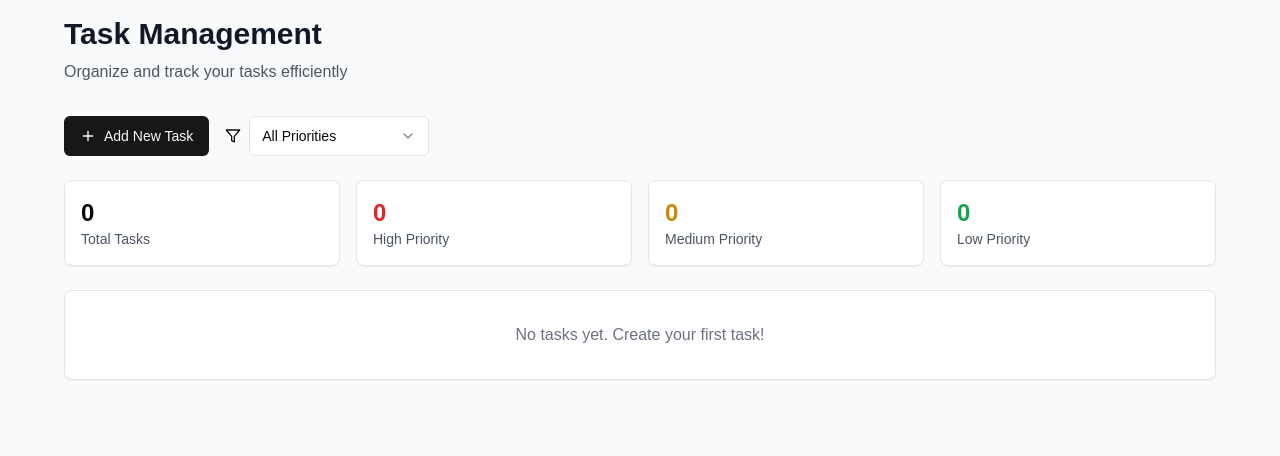
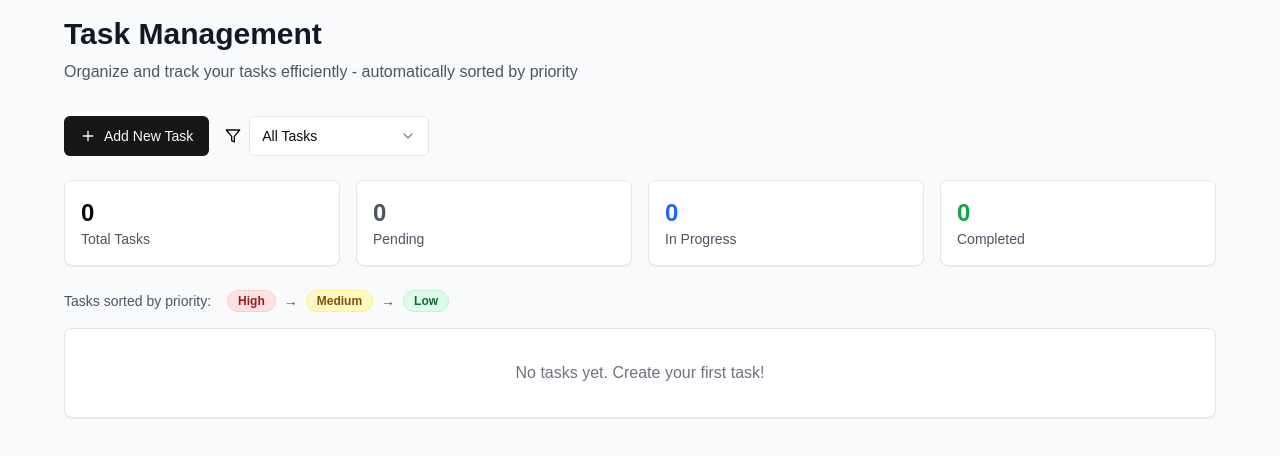
Before and after one commit to Marcello-Hugo-Laika/Task-Management-Web-Application, a Next.js app in the folder task-management/: page / in a window 1280 px wide. Shown: the top 456 px of the page. Built offline with nearby package versions, Linux system fonts and the light colour scheme.

Commit message:
update: sort by priority automatically, filter by status

```diff
--- a/task-management/app/page.tsx
+++ b/task-management/app/page.tsx
@@ -31,7 +31,7 @@ interface Task {
   updatedAt: string
 }
 
-type FilterType = "all" | "low" | "medium" | "high"
+type FilterType = "all" | "pending" | "in-progress" | "completed"
 
 export default function TaskManager() {
   const [tasks, setTasks] = useState<Task[]>([])
@@ -143,10 +143,27 @@ export default function TaskManager() {
     setIsEditDialogOpen(true)
   }
 
-  const filteredTasks = tasks.filter((task) => {
-    if (filter === "all") return true
-    return task.priority === filter
-  })
+  // Priority sorting function
+  const getPriorityOrder = (priority: Task["priority"]) => {
+    switch (priority) {
+      case "high":
+        return 1
+      case "medium":
+        return 2
+      case "low":
+        return 3
+      default:
+        return 4
+    }
+  }
+
+  // Filter by status and sort by priority
+  const filteredAndSortedTasks = tasks
+    .filter((task) => {
+      if (filter === "all") return true
+      return task.status === filter
+    })
+    .sort((a, b) => getPriorityOrder(a.priority) - getPriorityOrder(b.priority))
 
   const getPriorityColor = (priority: Task["priority"]) => {
     switch (priority) {
@@ -181,7 +198,7 @@ export default function TaskManager() {
         {/* Header */}
         <div className="mb-8">
           <h1 className="text-3xl font-bold text-gray-900 mb-2">Task Management</h1>
-          <p className="text-gray-600">Organize and track your tasks efficiently</p>
+          <p className="text-gray-600">Organize and track your tasks efficiently - automatically sorted by priority</p>
         </div>
 
         {/* Controls */}
@@ -277,10 +294,10 @@ export default function TaskManager() {
                 <SelectValue />
               </SelectTrigger>
               <SelectContent>
-                <SelectItem value="all">All Priorities</SelectItem>
-                <SelectItem value="low">Low Priority</SelectItem>
-                <SelectItem value="medium">Medium Priority</SelectItem>
-                <SelectItem value="high">High Priority</SelectItem>
+                <SelectItem value="all">All Tasks</SelectItem>
+                <SelectItem value="pending">Pending</SelectItem>
+                <SelectItem value="in-progress">In Progress</SelectItem>
+                <SelectItem value="completed">Completed</SelectItem>
               </SelectContent>
             </Select>
           </div>
@@ -296,40 +313,56 @@ export default function TaskManager() {
           </Card>
           <Card>
             <CardContent className="p-4">
-              <div className="text-2xl font-bold text-red-600">{tasks.filter((t) => t.priority === "high").length}</div>
-              <div className="text-sm text-gray-600">High Priority</div>
+              <div className="text-2xl font-bold text-gray-600">
+                {tasks.filter((t) => t.status === "pending").length}
+              </div>
+              <div className="text-sm text-gray-600">Pending</div>
             </CardContent>
           </Card>
           <Card>
             <CardContent className="p-4">
-              <div className="text-2xl font-bold text-yellow-600">
-                {tasks.filter((t) => t.priority === "medium").length}
+              <div className="text-2xl font-bold text-blue-600">
+                {tasks.filter((t) => t.status === "in-progress").length}
               </div>
-              <div className="text-sm text-gray-600">Medium Priority</div>
+              <div className="text-sm text-gray-600">In Progress</div>
             </CardContent>
           </Card>
           <Card>
             <CardContent className="p-4">
               <div className="text-2xl font-bold text-green-600">
-                {tasks.filter((t) => t.priority === "low").length}
+                {tasks.filter((t) => t.status === "completed").length}
               </div>
-              <div className="text-sm text-gray-600">Low Priority</div>
+              <div className="text-sm text-gray-600">Completed</div>
             </CardContent>
           </Card>
         </div>
 
+        {/* Priority Legend */}
+        <div className="mb-4">
+          <div className="flex items-center gap-4 text-sm text-gray-600">
+            <span>Tasks sorted by priority:</span>
+            <div className="flex items-center gap-2">
+              <Badge className="bg-red-100 text-red-800 border-red-200">High</Badge>
+              <span>→</span>
+              <Badge className="bg-yellow-100 text-yellow-800 border-yellow-200">Medium</Badge>
+              <span>→</span>
+              <Badge className="bg-green-100 text-green-800 border-green-200">Low</Badge>
+            </div>
+          </div>
+        </div>
+
         {/* Task List */}
         <div className="grid gap-4">
-          {filteredTasks.length === 0 ? (
+          {filteredAndSortedTasks.length === 0 ? (
             <Card>
               <CardContent className="p-8 text-center">
                 <div className="text-gray-500">
-                  {filter === "all" ? "No tasks yet. Create your first task!" : `No ${filter} priority tasks found.`}
+                  {filter === "all" ? "No tasks yet. Create your first task!" : `No ${filter} tasks found.`}
                 </div>
               </CardContent>
             </Card>
           ) : (
-            filteredTasks.map((task) => (
+            filteredAndSortedTasks.map((task) => (
               <Card key={task.id} className="hover:shadow-md transition-shadow">
                 <CardContent className="p-6">
                   <div className="flex items-start justify-between">
```
